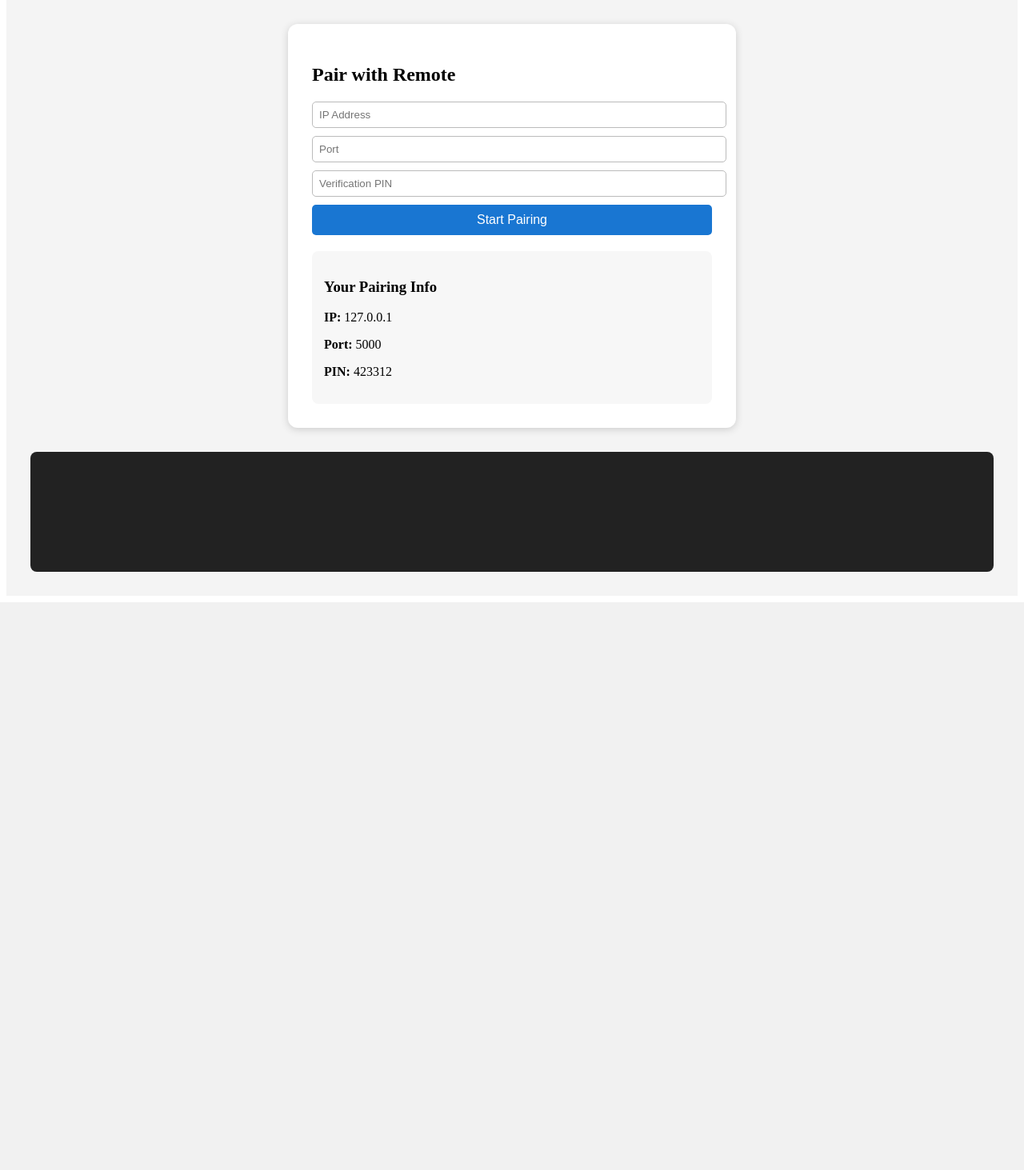
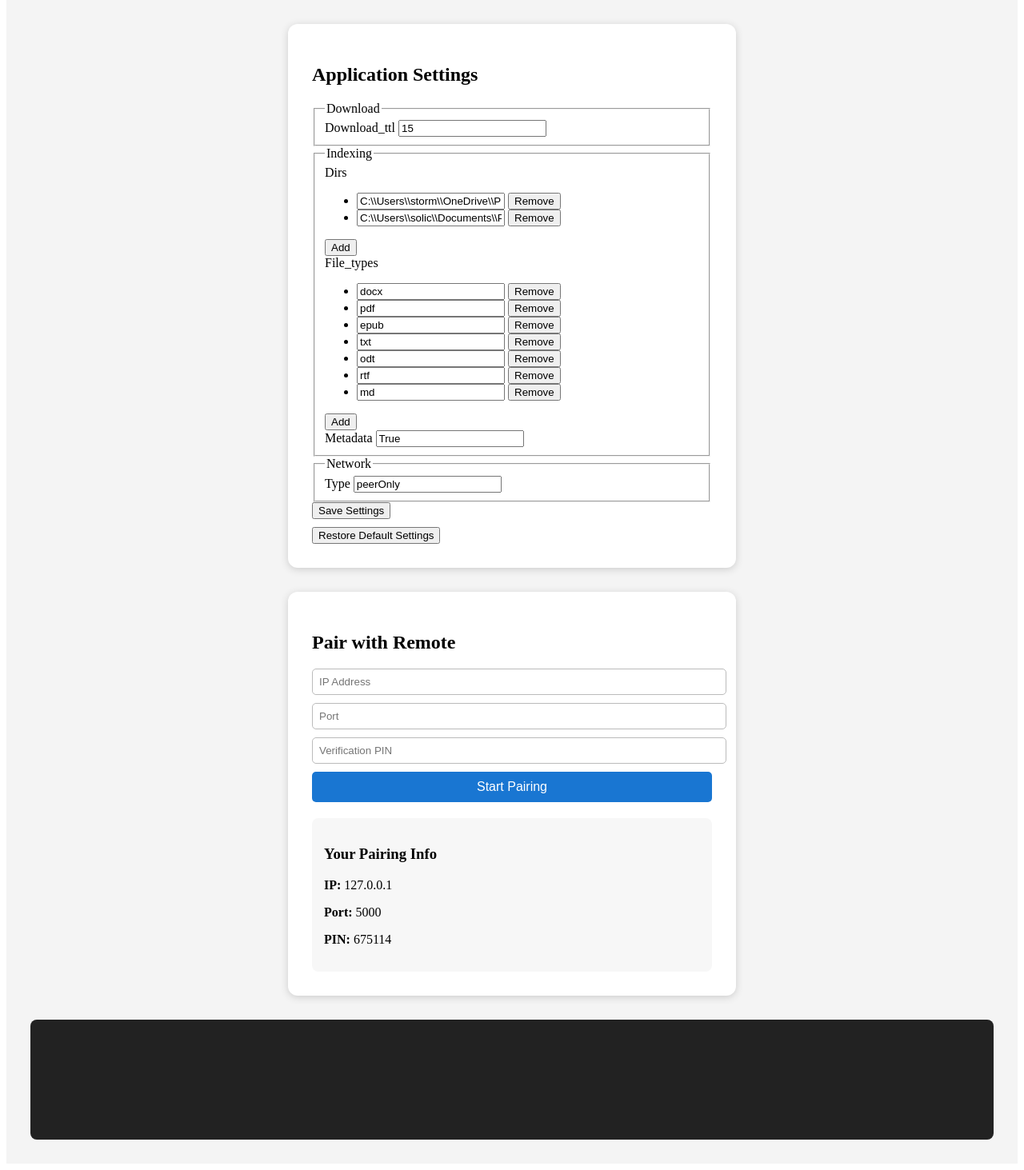
Before and after one commit to Crowfunder/flaszk, a Flask app: page /settings in a window 1280 px wide. Shown: the part 68-1531 px from the top of the page at 80% size. Before the commit the page ends 821 px from the top, so only its background shows below. Run offline with Flask 3, Linux system fonts and the light colour scheme; parts of the project's set-up code (start-up, migrations or seed data) failed here and were passed over.

Commit message:
front start

```diff
--- a/app/components/client/clientController.py
+++ b/app/components/client/clientController.py
@@ -1,4 +1,5 @@
 from flask import Blueprint, request, current_app, g, render_template, flash, redirect, url_for, jsonify, Response
+from app.settings.settingsManager import settingsManager
 
 from app.database.models import Document, DocumentMetadata, DocumentMirror, Remote
 from app.database.schema.schemas import LocalDocumentSchema, DocumentMirrorSchema
@@ -8,7 +9,6 @@ from app.components.pairing.pin.pinManager import pin
 
 bp = Blueprint('bp_client', __name__)
 
-# Example additions to app.py or a blueprint
 
 @bp.route('/')
 def home():
@@ -23,27 +23,31 @@ def document_detail(file_hash):
 
 @bp.route('/settings', methods=['GET', 'POST'])
 def settings():
-    # Handle pairing form and logs
-    my_ip = '127.0.0.1'  # Replace with actual logic
-    my_port = 5000       # Replace with actual logic
-    my_pin = pin.get_pin()  # Use your pin manager
-    connection_logs = []    # Replace with actual logs
+    my_ip = '127.0.0.1'
+    my_port = 5000
+    my_pin = pin.get_pin()
+    connection_logs = []
+
     if request.method == 'POST':
-        # Handle pairing logic
-        ...
-    return render_template('settings.html', my_ip=my_ip, my_port=my_port, my_pin=my_pin, connection_logs=connection_logs)
+        # Handle settings update for both simple and list fields
+        form_data = request.form.to_dict(flat=False)
+        settingsManager.update_from_dict(form_data)
+        return redirect(url_for('bp_client.settings'))
 
-@bp.route('/sync', methods=['POST'])
-def sync():
-    # Call your sync logic
-    ...
-    return redirect(url_for('home'))
+    return render_template(
+        'settings.html',
+        settings_dict=settingsManager.as_nested_dict(),
+        my_ip=my_ip,
+        my_port=my_port,
+        my_pin=my_pin,
+        connection_logs=connection_logs
+    )
 
-@bp.route('/index_docs', methods=['POST'])
-def index_docs():
-    # Call your indexing logic
-    ...
-    return redirect(url_for('home'))
+@bp.route('/settings/restore', methods=['POST'])
+def restore_settings():
+    settingsManager.restore_defaults()
+    return redirect(url_for('bp_settings.settings'))
+
 
 # TODO: Secure with @login_required !!!!
 @bp.route(CLIENT_DOCUMENT_ENDPOINT, methods=['GET'])
--- a/app/settings/settings.yml
+++ b/app/settings/settings.yml
@@ -1,6 +1,9 @@
+download:
+  download_ttl: 15
 indexing:
-  metadata: True
-
+  dirs:
+  - C:\\Users\\storm\\OneDrive\\Pulpit
+  - C:\\Users\\solic\\Documents\\PDF
   file_types:
   - docx
   - pdf
@@ -9,12 +12,6 @@ indexing:
   - odt
   - rtf
   - md
-
-  dirs:
-  - C:\\Users\\storm\\OneDrive\\Pulpit
-
-download:
-  download_ttl: 15
-
+  metadata: true
 network:
   type: peerOnly
--- a/app/settings/settingsManager.py
+++ b/app/settings/settingsManager.py
@@ -47,5 +47,34 @@ class SettingsManager:
     def __getattr__(self, item):
         return getattr(self.settings, item)
 
+    def as_flat_dict(self):
+        """Return settings as a flat dict for form rendering."""
+        def flatten(ns, prefix=''):
+            items = {}
+            for k, v in vars(ns).items():
+                if isinstance(v, SimpleNamespace):
+                    items.update(flatten(v, f"{prefix}{k}_"))
+                else:
+                    items[f"{prefix}{k}"] = v
+            return items
+        return flatten(self.settings)
 
-settings = SettingsManager('app/settings/settings.yml')
+    def update_from_dict(self, d):
+        """Update settings from a nested dict (including lists)."""
+        def set_nested(ns, key, value):
+            if isinstance(value, list):
+                setattr(ns, key, value)
+            elif isinstance(value, dict):
+                for k, v in value.items():
+                    set_nested(getattr(ns, key), k, v)
+            else:
+                setattr(ns, key, value)
+        for k, v in d.items():
+            if hasattr(self.settings, k):
+                set_nested(self.settings, k, v)
+        self.save_settings()
+
+    def as_nested_dict(self):
+        return self._namespace_to_dict(self.settings)
+
+settingsManager = SettingsManager('app/settings/settings.yml')
--- a/app/templates/base.html
+++ b/app/templates/base.html
@@ -9,10 +9,10 @@
     <div class="navbar">
         <a href="{{ url_for('bp_client.home') }}" class="navbar-brand">DocLib</a>
         <div class="navbar-circles">
-            <form method="post" action="{{ url_for('bp_client.sync') }}">
+            <form method="get" action="{{ url_for('bp_sync.clientSyncAll') }}">
                 <button type="submit" class="circle-btn" title="Sync">&#x21bb;</button>
             </form>
-            <form method="post" action="{{ url_for('bp_client.index_docs') }}">
+            <form method="get" action="{{ url_for('bp_index.clientIndexing') }}">
                 <button type="submit" class="circle-btn" title="Index">&#x2795;</button>
             </form>
         </div>
--- a/app/templates/index.html
+++ b/app/templates/index.html
@@ -5,8 +5,8 @@
 <div class="index-grid">
     {% for doc in documents %}
     <div class="doc-card" onclick="window.location='{{ url_for('bp_client.document_detail', file_hash=doc.file_hash) }}'">
-        <img src="{{ url_for('static', filename='thumbnails/' ~ doc.file_hash ~ '.png') }}" class="doc-thumb" alt="First page" onerror="this.src='{{ url_for('static', filename='default_thumb.png') }}'">
-        <div class="doc-title">{{ doc.document_metadata[0].title or 'Untitled' }}</div>
+        <img src="{{ url_for('static', filename='thumbnails/' ~ doc.file_hash ~ '.png') }}" class="doc-thumb" alt="First page" onerror="this.src='{{ url_for('static', filename='default_thumb.jpg') }}'">
+        <div class="doc-title">{{ doc.document_metadata[0].title or doc.document_metadata[0].file_name }}</div>
     </div>
     {% endfor %}
 </div>
--- a/app/templates/settings.html
+++ b/app/templates/settings.html
@@ -1,9 +1,48 @@
+{% macro render_settings(settings, prefix='') %}
+    {% for key, value in settings.items() %}
+        {% if value is string or value is number %}
+            <div class="setting-row">
+                <label for="{{ prefix ~ key }}">{{ key|capitalize }}</label>
+                <input type="text" name="{{ prefix ~ key }}" id="{{ prefix ~ key }}" value="{{ value }}">
+            </div>
+        {% elif value is mapping %}
+            <fieldset class="setting-group">
+                <legend>{{ key|capitalize }}</legend>
+                {{ render_settings(value, prefix ~ key ~ '_') }}
+            </fieldset>
+        {% elif value is sequence %}
+            <div class="setting-row">
+                <label>{{ key|capitalize }}</label>
+                <ul id="{{ prefix ~ key }}_list">
+                    {% for item in value %}
+                        <li>
+                            <input type="text" name="{{ prefix ~ key }}_{{ loop.index0 }}" value="{{ item }}">
+                            <button type="button" onclick="removeListItem(this)">Remove</button>
+                        </li>
+                    {% endfor %}
+                </ul>
+                <button type="button" onclick="addListItem('{{ prefix ~ key }}_list', '{{ prefix ~ key }}')">Add</button>
+            </div>
+        {% endif %}
+    {% endfor %}
+{% endmacro %}
+
 {% extends 'base.html' %}
 {% block title %}Settings{% endblock %}
 {% block content %}
 <div class="settings-card">
+    <h2>Application Settings</h2>
+    <form class="settings-form" method="post" action="{{ url_for('bp_client.settings') }}">
+        {{ render_settings(settings_dict) }}
+        <button type="submit">Save Settings</button>
+    </form>
+    <form method="post" action="{{ url_for('bp_client.restore_settings') }}">
+        <button type="submit" style="margin-top:10px;">Restore Default Settings</button>
+    </form>
+</div>
+<div class="settings-card">
     <h2>Pair with Remote</h2>
-    <form class="pairing-form" method="post" action="{{ url_for('start_pairing') }}">
+    <form class="pairing-form" method="post" action="">
         <input type="text" name="ip_address" placeholder="IP Address" required>
         <input type="number" name="port" placeholder="Port" required>
         <input type="text" name="pin" placeholder="Verification PIN" required>
@@ -21,4 +60,16 @@
         {{ log }}<br>
     {% endfor %}
 </div>
+<script>
+function addListItem(listId, namePrefix) {
+    var ul = document.getElementById(listId);
+    var idx = ul.children.length;
+    var li = document.createElement('li');
+    li.innerHTML = `<input type="text" name="${namePrefix}_${idx}" value=""><button type="button" onclick="removeListItem(this)">Remove</button>`;
+    ul.appendChild(li);
+}
+function removeListItem(btn) {
+    btn.parentElement.remove();
+}
+</script>
 {% endblock %}
```
Also changed, not shown: app/app.py (+6 -4 lines), app/components/index/indexService.py (+4 -4 lines), app/templates/document_detail.html (+4 -3 lines), app/static/default_thumb.jpg (added).
